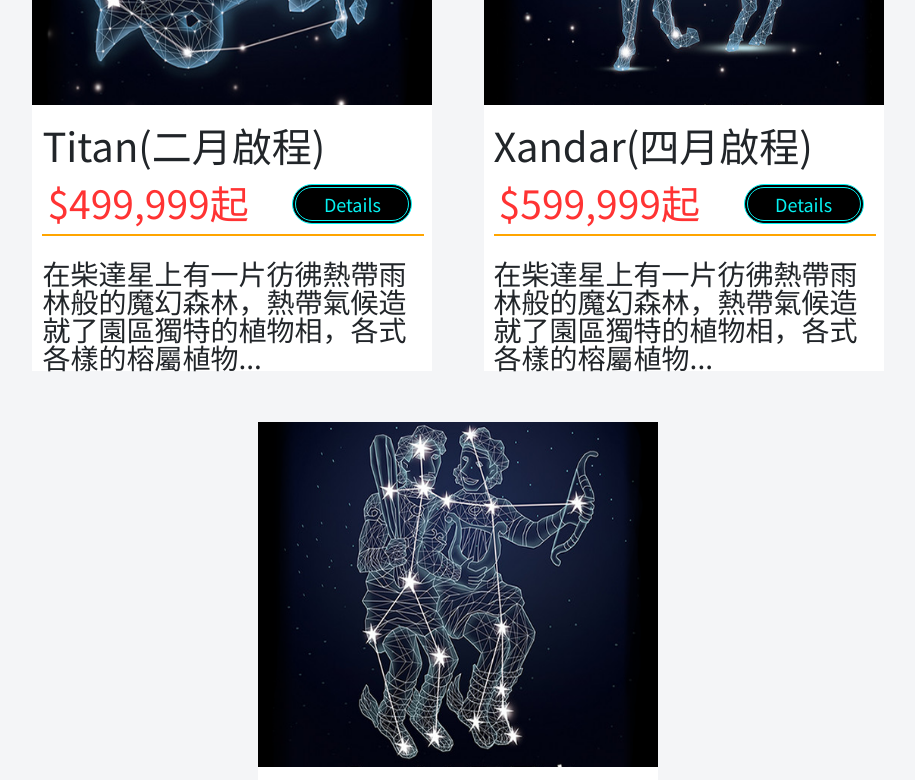
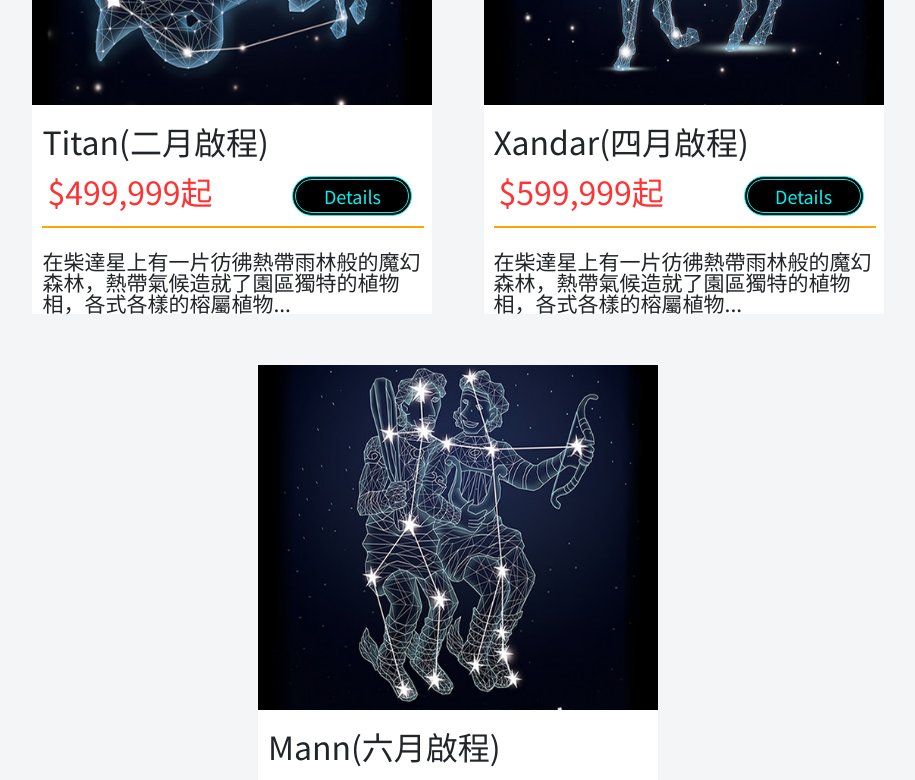
Before and after one commit to Jhih-Ting23472002/u-apexion-react, a React (Create React App) app: page /travel-index in a window 1280 px wide. Shown: the part 2480-3260 px from the top of the page, without its empty margins (182-1097 px from the left). Built offline with nearby package versions, Linux system fonts and the light colour scheme.

Commit message:
行程 CSS update

```diff
--- a/src/pages/Travel/TravelIndex.css
+++ b/src/pages/Travel/TravelIndex.css
@@ -268,6 +268,7 @@
     font-size: 40px;
     color: white;
     text-shadow: 2px 2px black;
+    margin-bottom: 2%;
   }
 
   .tourButton {
@@ -350,17 +351,17 @@
 
   .informationShopItemh2{
     margin-top: 5%;
-    font-size: 40px;
+    font-size: 32px;
   }
 
   .informationShopItemprice{
     margin-top: 5%;
-    font-size: 39px;
+    font-size: 32px;
     color:rgb(255, 51, 51);
   }
 
   .informationShopItemhp{
-    font-size: 28px;
+    font-size: 21px;
     margin-top: 6%;
   }
 
```
